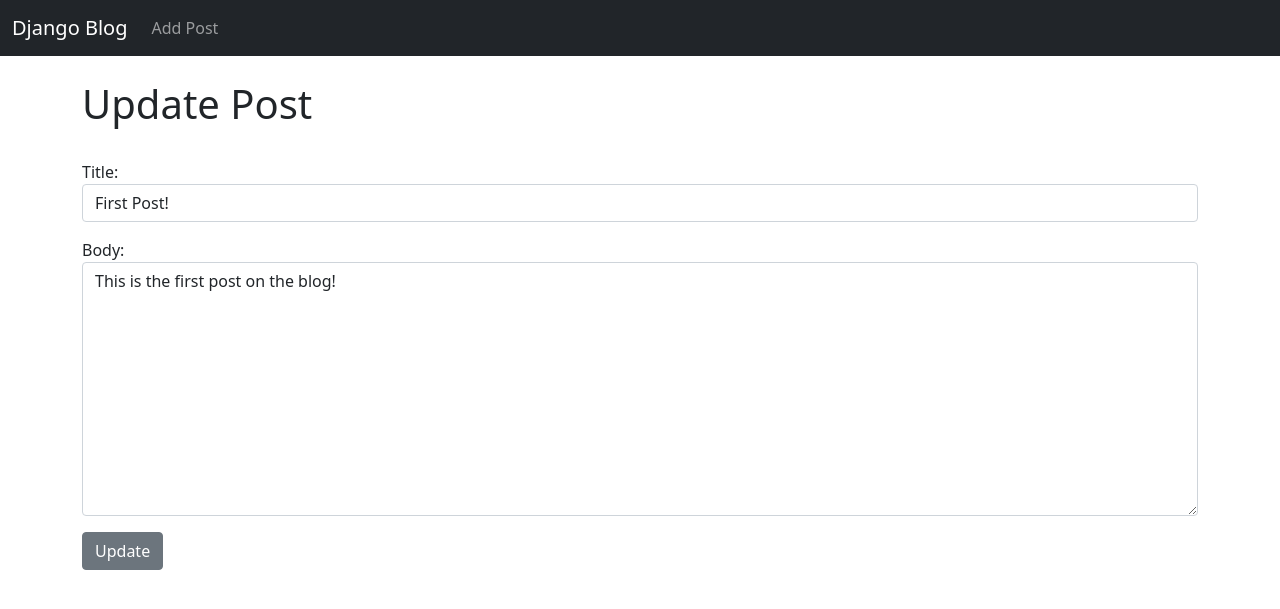
After one commit to trigg8/Django_Blog, a Django app: page /article/edit/1 in a window 1280 px wide. The commit adds this page. Shown: the top 609 px of the page. Run offline with Django 4.2, Linux system fonts and the light colour scheme; data comes from the database, SQL or seed files in the repository; both versions use the stored data as it was after the commit.

Commit message:
add update function and edit buttons for blog posts

```diff
--- a/theblog/forms.py
+++ b/theblog/forms.py
@@ -11,3 +11,13 @@ class PostForm(forms.ModelForm):
             'author': forms.Select(attrs={'class': 'form-control'}),
             'body': forms.Textarea(attrs={'class': 'form-control'}),
         }
+
+class EditForm(forms.ModelForm):
+    class Meta:
+        model = Post
+        fields = ('title', 'body')
+
+        widgets = {
+            'title': forms.TextInput(attrs={'class': 'form-control'}),
+            'body': forms.Textarea(attrs={'class': 'form-control'}),
+        }
--- a/theblog/models.py
+++ b/theblog/models.py
@@ -11,4 +11,5 @@ class Post(models.Model):
         return self.title + ' | ' + str(self.author)
 
     def get_absolute_url(self):
-        return reverse('article-detail', args=(str(self.id)))
+        #return reverse('article-detail', args=(str(self.id)))
+        return reverse('home')
--- a/theblog/templates/article_details.html
+++ b/theblog/templates/article_details.html
@@ -6,7 +6,7 @@
 {% block content %}
 
 <h1>{{ post.title }}</h1>
-<small>By: {{ post.author.first_name }} {{ post.author.last_name }} </small><br>
+<small>By: {{ post.author.first_name }} {{ post.author.last_name }} - <a href="{% url 'update_post' post.pk %}">[Edit]</a></small><br>
 <hr>
 <br>
 {{ post.body }}
--- a/theblog/templates/home.html
+++ b/theblog/templates/home.html
@@ -6,7 +6,7 @@
 
 <ul>
 {% for post in object_list %}
-    <li><a href="{% url 'article-detail' post.pk %}">{{ post.title }}</a> - {{ post.author.first_name }} {{ post.author.last_name }}<br>
+    <li><a href="{% url 'article-detail' post.pk %}">{{ post.title }}</a> - {{ post.author.first_name }} {{ post.author.last_name }} - <small><a href="{% url 'update_post' post.pk %}">[Edit]</a></small><br>
     {{ post.body }}</li>
 {% endfor%}
 </ul>
--- /dev/null
+++ b/theblog/templates/update_post.html
@@ -0,0 +1,19 @@
+{% extends 'base.html' %}
+
+{% block title %}
+    Update Post
+{% endblock %}
+
+{% block content %}
+
+<h1>Update Post</h1>
+<br>
+<div class="form-group">
+    <form method="POST">
+        {% csrf_token %}
+        {{ form.as_p}}
+        <button class="btn btn-secondary">Update</button>
+    </form>
+</div>
+
+{% endblock %}
--- a/theblog/urls.py
+++ b/theblog/urls.py
@@ -1,9 +1,10 @@
 from django.urls import path
-from .views import AddPostView, HomeView, ArticleDetailView
+from .views import AddPostView, HomeView, ArticleDetailView, UpdatePostView
 
 urlpatterns = [
     #path('', views.home, name='home'),
     path('', HomeView.as_view(), name= "home"),
     path('article/<int:pk>', ArticleDetailView.as_view(), name='article-detail'),
     path('add_post/', AddPostView.as_view(), name='add_post'),
+    path('article/edit/<int:pk>', UpdatePostView.as_view(), name='update_post'),
 ]
--- a/theblog/views.py
+++ b/theblog/views.py
@@ -1,7 +1,7 @@
 from django.shortcuts import render
-from django.views.generic import ListView, DetailView,CreateView
+from django.views.generic import ListView, DetailView,CreateView,UpdateView
 from .models import Post
-from .forms import PostForm
+from .forms import EditForm, PostForm
 
 #def home(request):
 #    return render(request, 'home.html', {})
@@ -21,3 +21,8 @@ class AddPostView(CreateView):
 
     #fields = '__all__'
     #fields = ('title', 'body')
+
+class UpdatePostView(UpdateView):
+    model = Post
+    form_class = EditForm
+    template_name = 'update_post.html'
```
Also changed, not shown: db.sqlite3.
